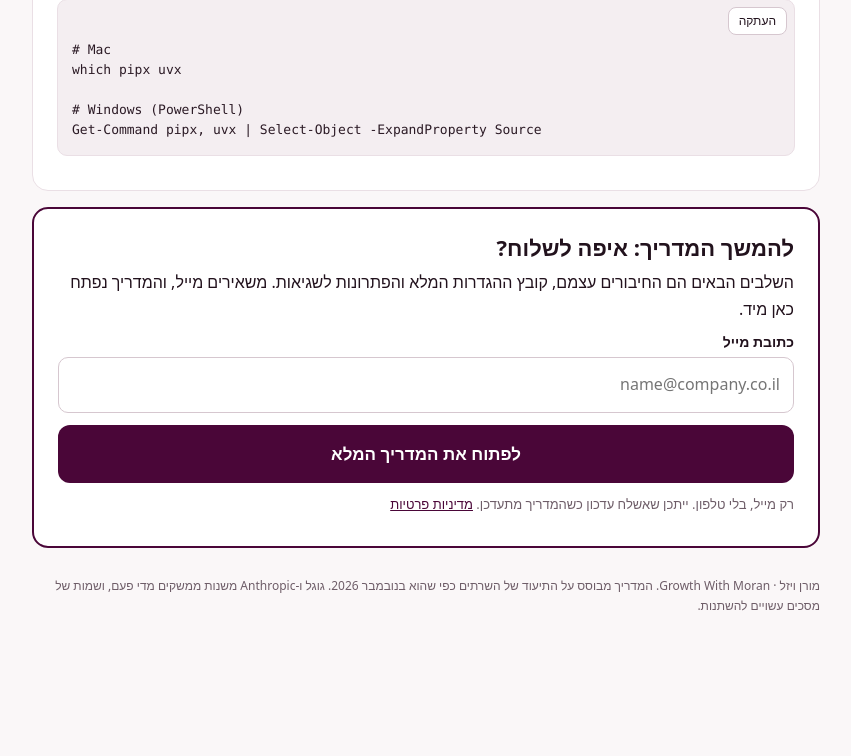
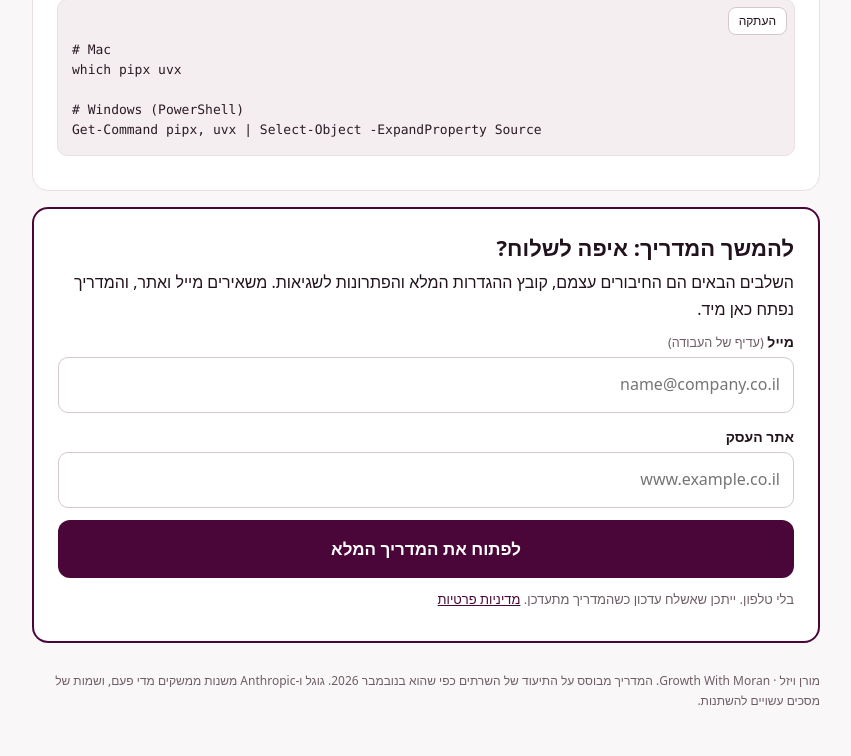
Before and after one commit to morannba/ai-checker, a Flask app: page /mcp in a window 1280 px wide. Shown: the part 1908-2664 px from the top of the page, without its empty margins (214-1065 px from the left). Before the commit the page ends 2519 px from the top, so only its background shows below. Run offline with Flask 3, Linux system fonts and the light colour scheme; some libraries are stand-ins or nearby versions.

Commit message:
Guide form: ask for the business website too, so leads can be identified
Co-Authored-By: Claude Opus 5.5 <noreply@anthropic.com>
Claude-Session: https://claude.ai/code/session_01T8WYzE1Wk4TNYmMrytpT9L

```diff
--- a/app.py
+++ b/app.py
@@ -189,8 +189,8 @@ def privacy():
 
 # --- free guide: connecting Claude to Google Ads, Search Console and GA4 over MCP (email = the lead) ---
 GUIDE_CSV = os.path.join(DATA, "guide_leads.csv")
-GUIDE_FIELDS = ["time", "email", "guide", "utm_source", "utm_campaign", "utm_content", "page_url"]
-GUIDE_LABELS = [("email", "מייל"), ("guide", "מדריך"), ("utm_source", "utm_source"), ("utm_campaign", "utm_campaign"),
+GUIDE_FIELDS = ["time", "email", "site", "guide", "utm_source", "utm_campaign", "utm_content", "page_url"]
+GUIDE_LABELS = [("email", "מייל"), ("site", "אתר"), ("guide", "מדריך"), ("utm_source", "utm_source"), ("utm_campaign", "utm_campaign"),
                 ("utm_content", "utm_content"), ("page_url", "עמוד")]
 
 
@@ -207,9 +207,12 @@ def api_guide_lead():
     email = get("email").lower()
     if not re.fullmatch(r"[^@\s]+@[^@\s]+\.[^@\s]+", email):
         return jsonify(ok=False, error="כתובת המייל לא תקינה."), 400
+    site = get("site", 300)
+    if not re.fullmatch(r"(https?://)?[^\s/]+\.[^\s]{2,}", site):
+        return jsonify(ok=False, error="כתבו את כתובת האתר של העסק, למשל www.example.co.il"), 400
     if not _take([("guide-ip:" + client_ip(), int(os.environ.get("MAX_GUIDE_PER_IP", "10")))]):
         return jsonify(ok=True)  # don't block the guide; just stop writing more leads from this IP today
-    row = {"time": datetime.datetime.now().isoformat(timespec="seconds"), "email": email, "guide": "MCP לגוגל",
+    row = {"time": datetime.datetime.now().isoformat(timespec="seconds"), "email": email, "site": site, "guide": "MCP לגוגל",
            "utm_source": get("utm_source"), "utm_campaign": get("utm_campaign"), "utm_content": get("utm_content"),
            "page_url": request.host_url.rstrip("/") + "/guide/mcp"}
     new = not os.path.exists(GUIDE_CSV)
@@ -220,7 +223,7 @@ def api_guide_lead():
         w.writerow(row)
     if os.environ.get("LEAD_EMAIL_TO", "").strip():
         threading.Thread(target=email_lead, args=(row,), daemon=True,
-                         kwargs={"subject": f"ליד חדש מהמדריך (MCP לגוגל): {email}", "labels": GUIDE_LABELS}).start()
+                         kwargs={"subject": f"ליד חדש מהמדריך (MCP לגוגל): {site}", "labels": GUIDE_LABELS}).start()
     return jsonify(ok=True)
 
 
--- a/templates/guide_mcp.html
+++ b/templates/guide_mcp.html
@@ -39,6 +39,7 @@ label{display:block;font-size:14px;font-weight:600;margin-bottom:4px}
 input{width:100%;padding:13px;border:1px solid var(--fieldline);border-radius:10px;font:inherit;background:var(--field);color:var(--ink);direction:ltr;text-align:right}
 .btn,button.btn{display:block;text-align:center;text-decoration:none;margin-top:12px;width:100%;border:0;border-radius:12px;padding:15px;background:var(--accent);color:var(--on-accent);font:inherit;font-weight:700;font-size:17px;cursor:pointer}
 button:disabled{opacity:.6;cursor:wait}.note{font-size:13px;color:var(--muted);margin-top:10px}.note a{color:var(--accent)}
+.opt{font-weight:400;color:var(--muted);font-size:.9em}
 .error{background:var(--badbg);color:var(--bad);border-radius:10px;padding:10px 12px;margin-top:10px}
 .gate{border:2px solid var(--accent)}
 .cta{background:var(--accent);color:var(--on-accent);border-color:var(--accent)}.cta h2{color:var(--on-accent)}
@@ -128,13 +129,15 @@ Get-Command pipx, uvx | Select-Object -ExpandProperty Source</code></pre></div>
 <section class="card gate" id="gate">
   <div id="gateForm">
     <h2>להמשך המדריך: איפה לשלוח?</h2>
-    <p>השלבים הבאים הם החיבורים עצמם, קובץ ההגדרות המלא והפתרונות לשגיאות. משאירים מייל, והמדריך נפתח כאן מיד.</p>
+    <p>השלבים הבאים הם החיבורים עצמם, קובץ ההגדרות המלא והפתרונות לשגיאות. משאירים מייל ואתר, והמדריך נפתח כאן מיד.</p>
     <form id="lf" novalidate>
-      <label for="email">כתובת מייל</label>
+      <label for="email">מייל <span class="opt">(עדיף של העבודה)</span></label>
       <input id="email" name="email" type="email" inputmode="email" autocomplete="email" placeholder="name@company.co.il" required>
+      <label for="site" style="margin-top:12px">אתר העסק</label>
+      <input id="site" name="site" type="text" inputmode="url" autocomplete="url" placeholder="www.example.co.il" required>
       <button class="btn" id="go" type="submit">לפתוח את המדריך המלא</button>
       <div id="err" role="alert"></div>
-      <p class="note">רק מייל, בלי טלפון. ייתכן שאשלח עדכון כשהמדריך מתעדכן. <a href="/privacy">מדיניות פרטיות</a></p>
+      <p class="note">בלי טלפון. ייתכן שאשלח עדכון כשהמדריך מתעדכן. <a href="/privacy">מדיניות פרטיות</a></p>
     </form>
   </div>
   <div id="gateDone" hidden><h2>המדריך פתוח 👇</h2><p>ממשיכים לשלב 2.</p></div>
@@ -261,6 +264,7 @@ Get-Command pipx, uvx | Select-Object -ExpandProperty Source</code></pre></div>
   <div class="code"><pre><code>איזה נכסי GA4, חשבונות Google Ads ואתרים ב-Search Console יש לי גישה אליהם?</code></pre></div>
   <p>ואז לשאלות שבאמת חוסכות זמן:</p>
   <ul>
+    <li>„כמה עלה ליד בכל קמפיין החודש, לפי טופס הלידים שמוגדר כ-key event ב-GA4?”</li>
     <li>„אילו קמפיינים בגוגל אדס הוציאו יותר מ-500 ₪ ב-30 הימים האחרונים בלי אף המרה?”</li>
     <li>„אילו מונחי חיפוש הביאו קליקים בתשלום, ואני כבר מדורג עליהם אורגנית בעמוד הראשון?”</li>
     <li>„אילו עמודים מקבלים הרבה חשיפות ב-Search Console אבל CTR מתחת ל-1%? תציע כותרות חדשות.”</li>
@@ -310,13 +314,14 @@ try { if (localStorage.getItem(KEY)) openGuide(false); } catch (e) {}
 const qs = new URLSearchParams(location.search);
 document.getElementById('lf').addEventListener('submit', async e => {
   e.preventDefault();
-  const email = document.getElementById('email').value.trim(), err = document.getElementById('err'), btn = document.getElementById('go');
+  const email = document.getElementById('email').value.trim(), site = document.getElementById('site').value.trim(), err = document.getElementById('err'), btn = document.getElementById('go');
   err.innerHTML = '';
   if (!/^[^@\s]+@[^@\s]+\.[^@\s]+$/.test(email)) { err.innerHTML = '<div class="error">כתובת המייל לא תקינה.</div>'; return; }
+  if (!/^(https?:\/\/)?[^\s\/]+\.[^\s]{2,}$/.test(site)) { err.innerHTML = '<div class="error">כתבו את כתובת האתר של העסק, למשל www.example.co.il</div>'; return; }
   btn.disabled = true;
   try {
     const r = await fetch('/api/guide-lead', {method: 'POST', headers: {'Content-Type': 'application/json'},
-      body: JSON.stringify({email, utm_source: qs.get('utm_source') || '', utm_campaign: qs.get('utm_campaign') || '', utm_content: qs.get('utm_content') || ''})});
+      body: JSON.stringify({email, site, utm_source: qs.get('utm_source') || '', utm_campaign: qs.get('utm_campaign') || '', utm_content: qs.get('utm_content') || ''})});
     const data = await r.json().catch(() => ({}));
     if (!r.ok || !data.ok) throw new Error(data.error || 'משהו השתבש. נסו שוב.');
     track('Lead', {content_name: 'mcp-guide'});
```
